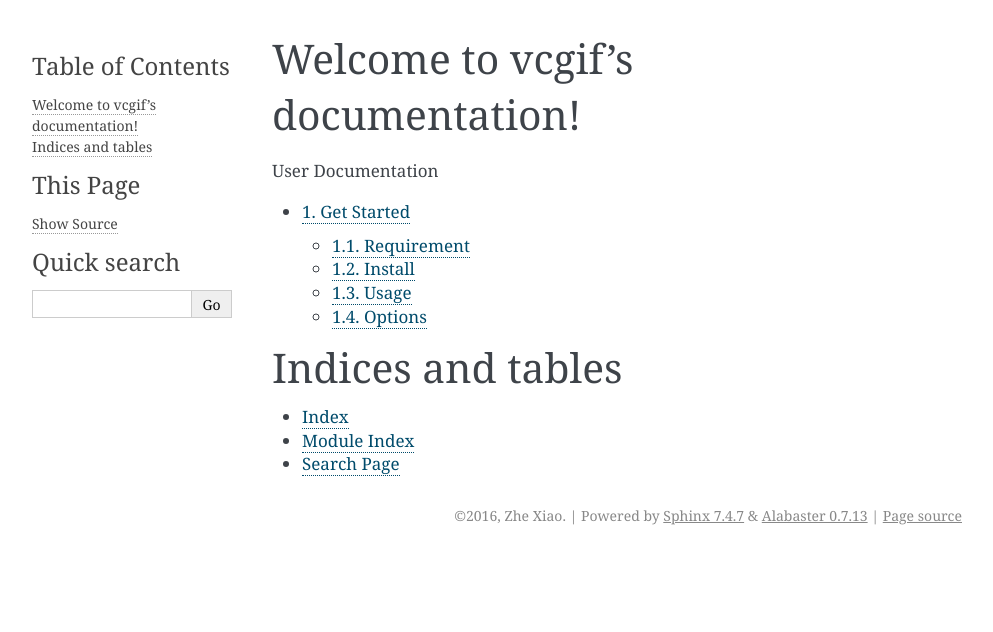
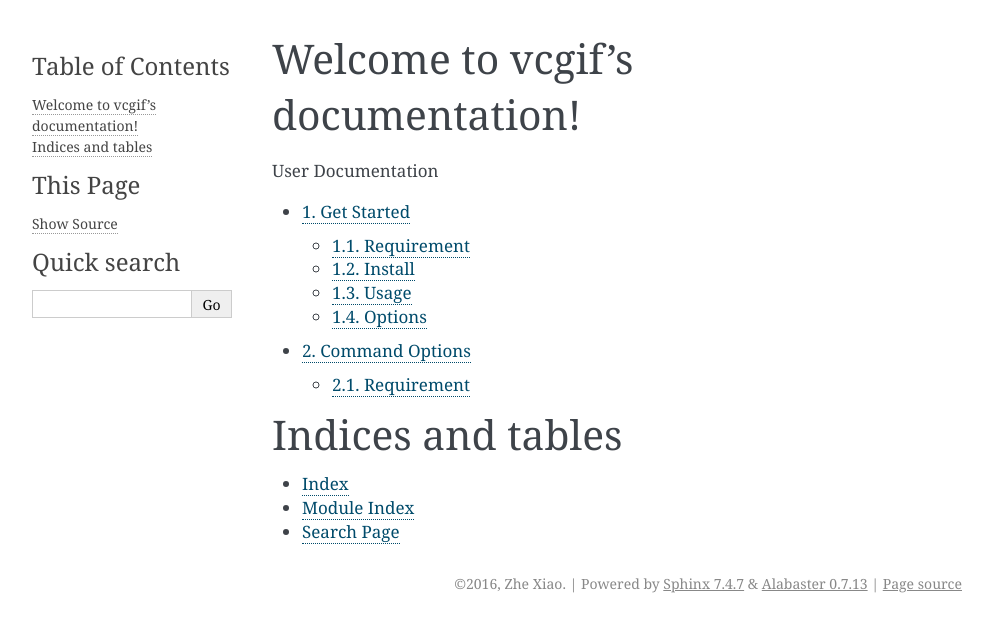
Before and after one commit to BACKORG/vcgif, a Sphinx documentation site: the page built from docs/index.rst, in a window 1280 px wide. Shown: the top 632 px of the page, without its empty margins (148-1141 px from the left). Built offline with Sphinx 7.4.7, drawn with Linux system fonts in a browser that asks for light colours.

Commit message:
add command options

```diff
--- /dev/null
+++ b/docs/command_options.rst
@@ -0,0 +1,6 @@
+Getting Started
+===============
+This docs is aim to describe all existing options in the vcgif.
+
+Requirement
+-----------
--- a/docs/getting_started.rst
+++ b/docs/getting_started.rst
@@ -39,7 +39,8 @@ There is a simple example for vcgif.
 
    $ vcgif -v /vagrant/SampleVideo_1280x720_2mb.mp4 -dest . -n test
 
-.. note:: ``-v`` option is indicate your video path, ``-dest`` option is indicate the path where you want to put the gif, ``-n`` option is your gif file name.
+.. note:: ``-v`` option is indicate your video path, ``-dest`` option is indicate
+   the path where you want to put the gif, ``-n`` option is your gif file name.
 
 
 Options
--- a/docs/index.rst
+++ b/docs/index.rst
@@ -12,7 +12,7 @@ Welcome to vcgif's documentation!
    :caption: User Documentation
 
    Get Started <getting_started>
-
+   Command Options <command_options>
 Indices and tables
 ==================
 
```
